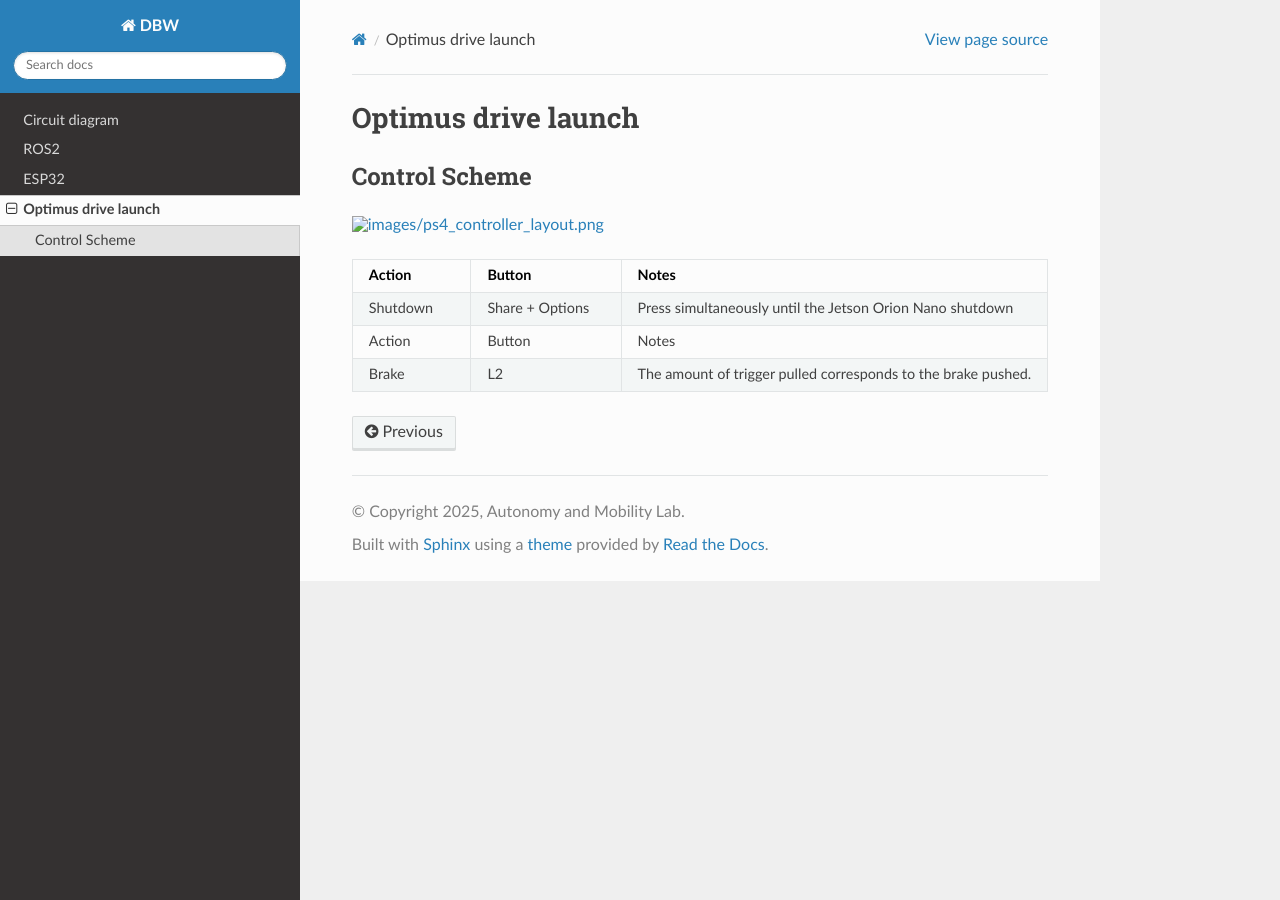
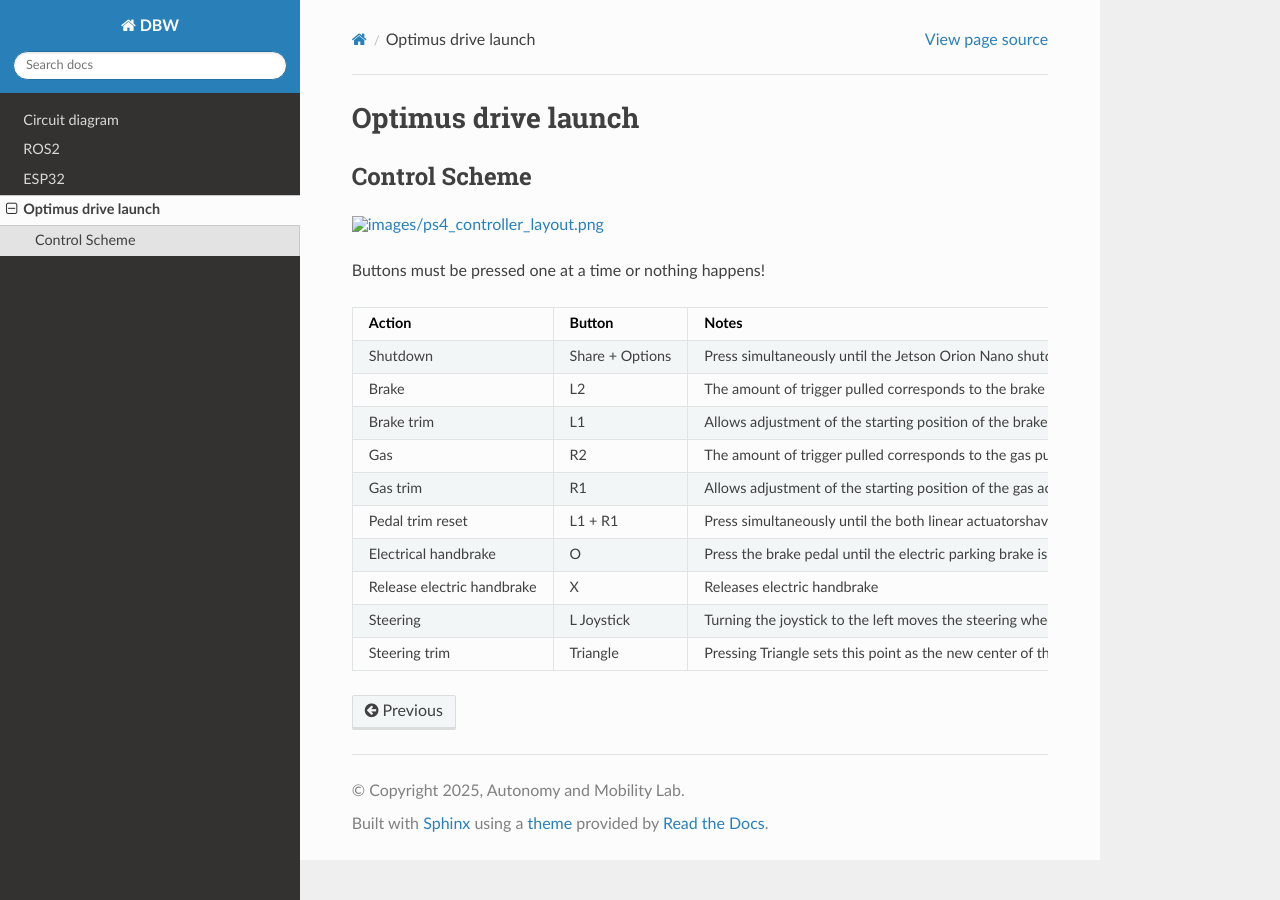
Before and after one commit to pirhonje/DBWRTD, a Sphinx documentation site: the page built from docs/source/optimus_drive_launch.rst, in a window 1280 px wide. Built offline with Sphinx 7.4.7 and the Read the Docs theme 3.1.0, drawn with Linux system fonts in a browser that asks for light colours.

Commit message:
Update optimus_drive_launch.rst

```diff
--- a/docs/source/optimus_drive_launch.rst
+++ b/docs/source/optimus_drive_launch.rst
@@ -10,6 +10,9 @@ Control Scheme
     :width: 1000
 
 
+Buttons must be pressed one at a time or nothing happens!
+
+
 .. list-table::
     :widths: 50 50 50
     :header-rows: 1
@@ -17,13 +20,43 @@ Control Scheme
     * - Action
       - Button
       - Notes
+
     * - Shutdown
       - Share + Options
       - Press simultaneously until the Jetson Orion Nano shutdown
 
-    * - Action
-      - Button
-      - Notes
     * - Brake
       - L2
-      - The amount of trigger pulled corresponds to the brake pushed.
+      - The amount of trigger pulled corresponds to the brake pushed
+
+    * - Brake trim
+      - L1
+      - Allows adjustment of the starting position of the brake actuator
+
+    * - Gas
+      - R2
+      - The amount of trigger pulled corresponds to the gas pushed
+
+    * - Gas trim
+      - R1
+      - Allows adjustment of the starting position of the gas actuator
+
+    * - Pedal trim reset
+      - L1 + R1
+      - Press simultaneously until the both linear actuatorshave returned to zero position
+
+    * - Electrical handbrake
+      - O
+      - Press the brake pedal until the electric parking brake is released. When the electric parking brake is activated, the other buttons do nothing.
+
+    * - Release electric handbrake
+      - X
+      - Releases electric handbrake
+
+    * - Steering
+      - L Joystick
+      - Turning the joystick to the left moves the steering wheel to the left and turning the joystick to the rigth moves the steering wheel to rigth
+
+    * - Steering trim
+      - Triangle
+      - Pressing Triangle sets this point as the new center of the steering wheel
```
